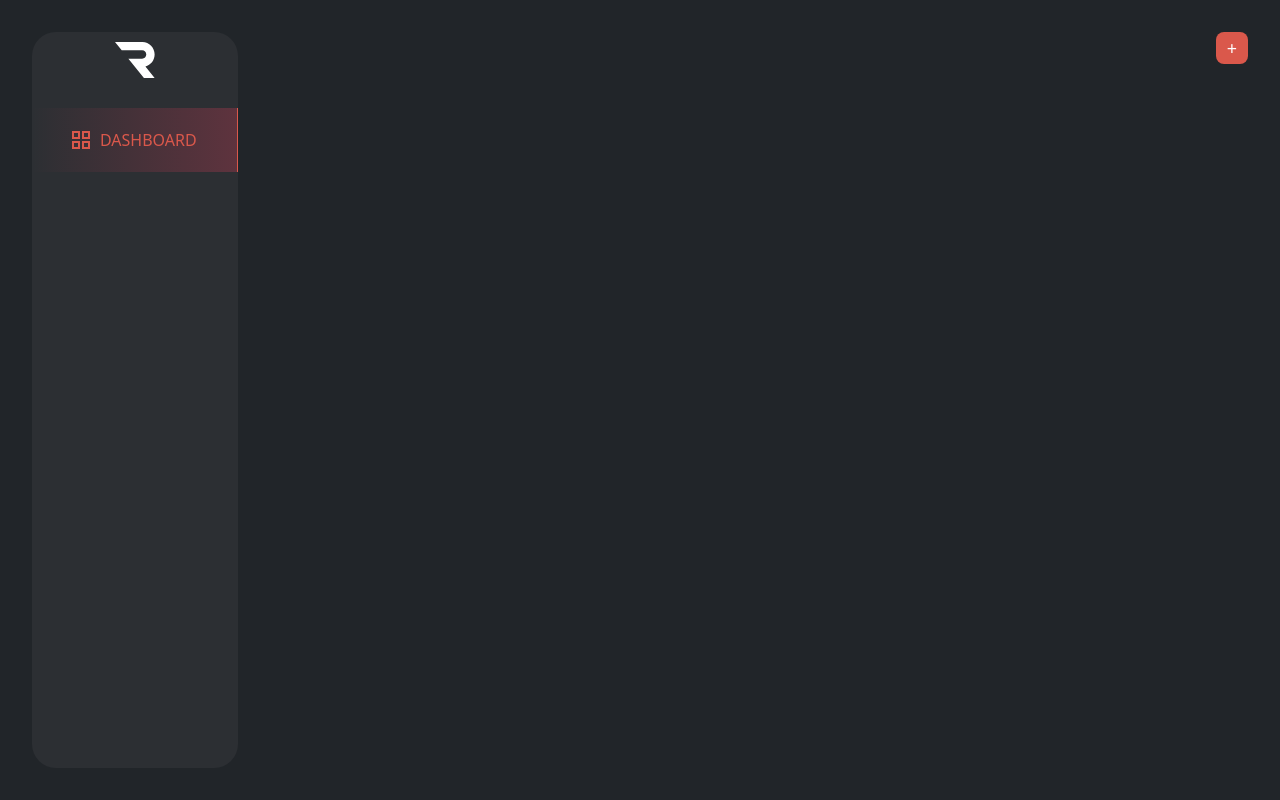
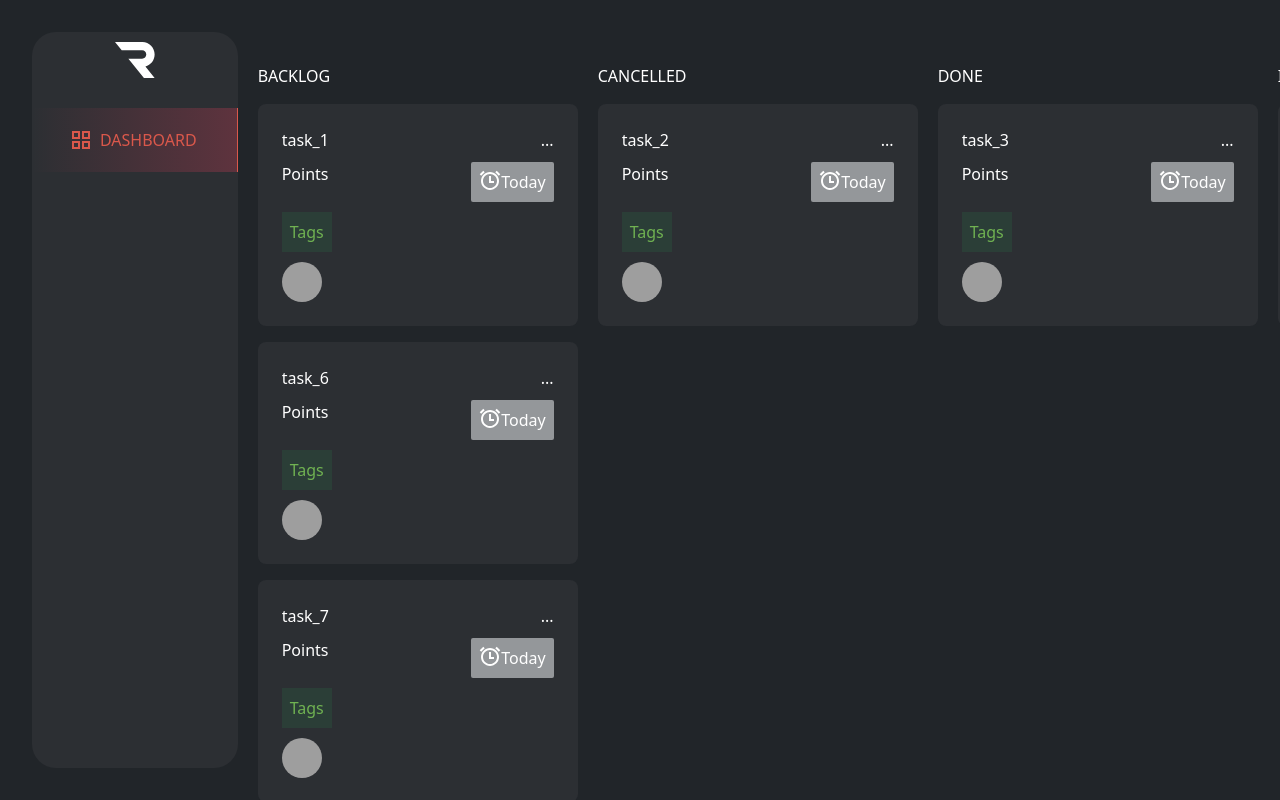
Before and after one commit to keviningles2314/ravn-react-code-challenge, a React (Create React App) app: page / in a window 1280 px wide. Built offline with nearby package versions, Linux system fonts and the light colour scheme; grey boxes are pictures that could not be loaded.

Commit message:
💄 Update Home UI

```diff
--- /dev/null
+++ b/src/components/ColumnItem/index.jsx
@@ -0,0 +1,16 @@
+import { tasks } from '../../helper/tasks';
+import TaskCard from '../TaskCard';
+const ColumnItem = ({ title }) => {
+  const itemArray = tasks.filter((item) => item.status === title);
+
+  return (
+    <div className="flex flex-col gap-4">
+      <h1>{title}</h1>
+      {itemArray.map((item) => {
+        return <TaskCard itemCard={item} />;
+      })}
+    </div>
+  );
+};
+
+export default ColumnItem;
--- /dev/null
+++ b/src/components/TaskCard/index.jsx
@@ -0,0 +1,43 @@
+const TaskCard = ({ itemCard }) => {
+  return (
+    <div className="p-6 bg-[#2C2F33] flex flex-col w-80 gap-2.5 rounded-lg">
+      <div className="flex w-full">
+        <h1>{itemCard.name}</h1>
+        <div className="flex w-full justify-end">
+          <p>...</p>
+        </div>
+      </div>
+      <div className="flex w-full">
+        <h1>Points</h1>
+        <div className="flex w-full justify-end">
+          <button className="flex p-2 bg-[#94979A] rounded-sm">
+            <svg
+              width="22"
+              height="20"
+              viewBox="0 0 22 20"
+              fill="none"
+              xmlns="http://www.w3.org/2000/svg"
+            >
+              <path
+                d="M11 20.0001C9.81811 20.0001 8.64779 19.7673 7.55586 19.315C6.46393 18.8627 5.47178 18.1998 4.63605 17.364C3.80032 16.5283 3.13739 15.5362 2.68509 14.4442C2.2328 13.3523 2.00001 12.182 2.00001 11.0001C2.00001 9.81817 2.2328 8.64785 2.68509 7.55592C3.13739 6.46399 3.80032 5.47184 4.63605 4.63611C5.47178 3.80038 6.46393 3.13745 7.55586 2.68515C8.64779 2.23286 9.81811 2.00007 11 2.00007C13.387 2.00007 15.6761 2.94828 17.364 4.63611C19.0518 6.32394 20 8.61312 20 11.0001C20 13.387 19.0518 15.6762 17.364 17.364C15.6761 19.0519 13.387 20.0001 11 20.0001ZM11 18.0001C11.9193 18.0001 12.8295 17.819 13.6788 17.4672C14.5281 17.1154 15.2997 16.5998 15.9498 15.9498C16.5998 15.2998 17.1154 14.5281 17.4672 13.6789C17.819 12.8296 18 11.9193 18 11.0001C18 10.0808 17.819 9.17057 17.4672 8.32129C17.1154 7.47201 16.5998 6.70033 15.9498 6.05032C15.2997 5.40031 14.5281 4.8847 13.6788 4.53291C12.8295 4.18113 11.9193 4.00007 11 4.00007C9.14349 4.00007 7.36302 4.73757 6.05026 6.05032C4.73751 7.36308 4.00001 9.14355 4.00001 11.0001C4.00001 12.8566 4.73751 14.6371 6.05026 15.9498C7.36302 17.2626 9.14349 18.0001 11 18.0001ZM12 11.0001H15V13.0001H10V6.00007H12V11.0001ZM0.747009 4.28207L4.28201 0.74707L5.69701 2.16107L2.16001 5.69707L0.747009 4.28207ZM17.717 0.74707L21.253 4.28207L19.839 5.69707L16.303 2.16107L17.718 0.74707H17.717Z"
+                fill="white"
+              />
+            </svg>
+            Today
+          </button>
+        </div>
+      </div>
+      <div className="flex w-full">
+        <p className="p-2 bg-green-500/10 text-[#70B252]">Tags</p>
+      </div>
+      <div className="flex w-full">
+        <img
+          className="w-10 h-10 rounded-full"
+          src="https://images.unsplash.com/photo-1633332755192-727a05c4013d?ixlib=rb-1.2.1&ixid=MnwxMjA3fDB8MHxwaG90by1wYWdlfHx8fGVufDB8fHx8&auto=format&fit=crop&w=880&q=80"
+          alt="user"
+        />
+      </div>
+    </div>
+  );
+};
+export default TaskCard;
--- a/src/components/layout.jsx
+++ b/src/components/layout.jsx
@@ -2,7 +2,7 @@ import Sidebar from './Sidebar';
 
 const Layout = ({ children }) => {
   return (
-    <div className="p-8 flex bg-[#212529] h-screen text-white gap-5">
+    <div className="p-8 flex flex-grow bg-[#212529] h-screen text-white gap-5 overflow-hidden w-full">
       <Sidebar />
       <main className="w-full">{children}</main>
     </div>
--- /dev/null
+++ b/src/helper/tasks.js
@@ -0,0 +1,47 @@
+export const tasks = [
+  {
+    id: 1,
+    name: 'task_1',
+    status: 'BACKLOG',
+  },
+  {
+    id: 2,
+    name: 'task_2',
+    status: 'CANCELLED',
+  },
+  {
+    id: 3,
+    name: 'task_3',
+    status: 'DONE',
+  },
+  {
+    id: 4,
+    name: 'task_4',
+    status: 'IN_PROGRESS',
+  },
+  {
+    id: 5,
+    name: 'task_5',
+    status: 'TODO',
+  },
+  {
+    id: 6,
+    name: 'task_6',
+    status: 'BACKLOG',
+  },
+  {
+    id: 7,
+    name: 'task_7',
+    status: 'BACKLOG',
+  },
+  {
+    id: 8,
+    name: 'task_8',
+    status: 'BACKLOG',
+  },
+  {
+    id: 9,
+    name: 'task_9',
+    status: 'BACKLOG',
+  },
+];
--- a/src/pages/home.jsx
+++ b/src/pages/home.jsx
@@ -1,13 +1,21 @@
+import ColumnItem from '../components/ColumnItem';
 import Layout from '../components/layout';
 
 const Home = () => {
+  const statusArray = ['BACKLOG', 'CANCELLED', 'DONE', 'IN_PROGRESS', 'TODO'];
   return (
     <Layout>
-      <div className="flex flex-col">
-        <div className="w-full flex justify-end">
-          <div className="bg-[#DA584B] w-8 h-8 rounded-lg flex items-center justify-center text-lg">
+      <div className="flex flex-col box-border flex-grow h-screen">
+        <div className="w-full flex justify-end box-border">
+          <div className="bg-[#DA584B] w-8 h-8 rounded-lg box-border flex items-center justify-center text-lg">
             <h1>+</h1>
           </div>
+        </div>
+
+        <div className="columns flex gap-5 overflow-x-scroll overflow-y-scroll w-11/12 box-border">
+          {statusArray.map((item) => {
+            return <ColumnItem title={item} />;
+          })}
         </div>
       </div>
     </Layout>
```
